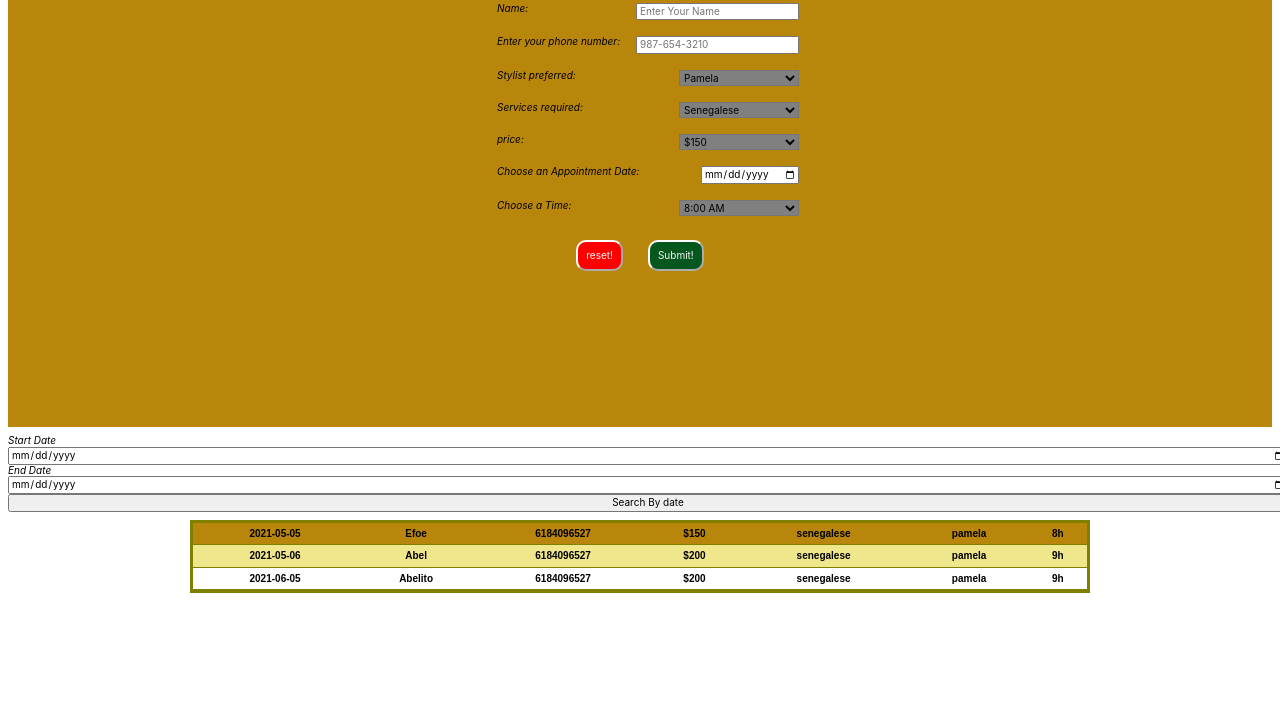
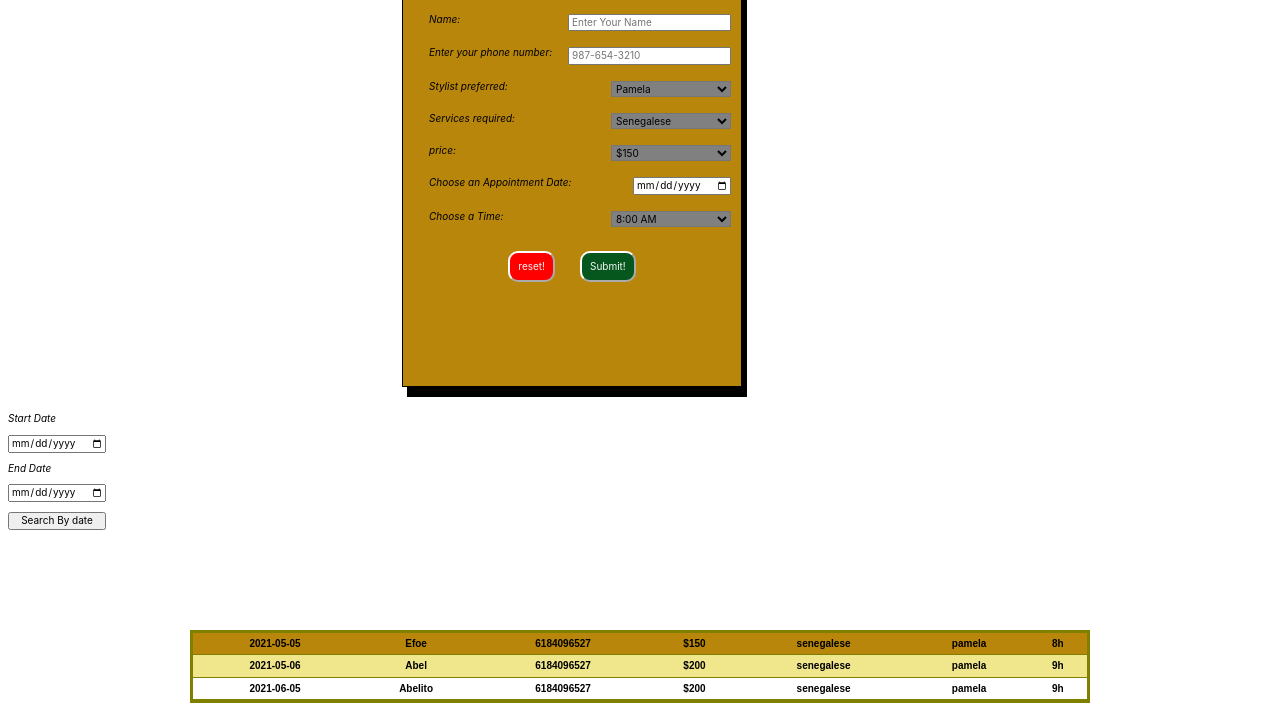
Before and after one commit to efoejean/Project1, a website: page index.html in a window 1280 px wide. Shown: the part 81-800 px from the top of the page. Drawn offline with nearby package versions, Linux system fonts and the light colour scheme.

Commit message:
add a root variable, center, filter  and style the form

```diff
--- a/style.css
+++ b/style.css
@@ -1,3 +1,7 @@
+:root {
+  --small-gap: 10px;
+  --medium-gap: 25px;
+}
 body {
   font-family: -apple-system, BlinkMacSystemFont, 'Segoe UI', Roboto, Oxygen,
     Ubuntu, Cantarell, 'Open Sans', 'Helvetica Neue', sans-serif;
@@ -5,13 +9,21 @@ body {
 }
 form {
   background-color: #b8860b;
-  height: 500px;
+  border: 1px solid;
+  box-shadow: 5px 10px;
+  height: 450px;
+  max-width: max-content;
   padding: 1em;
+}
+select {
+  background-color: grey;
+  width: 120px;
 }
 table {
   border: 3px solid olive;
   border-spacing: 0;
   margin: auto;
+  margin-top: 100px;
   width: 900px;
 }
 label {
@@ -34,10 +46,7 @@ tr:first-of-type {
 tr:hover {
   background-color: #f5f5f5;
 }
-select {
-  background-color: grey;
-  width: 120px;
-}
+
 .button {
   background-color: rgb(6, 87, 30);
   border-color: white;
@@ -50,6 +59,15 @@ select {
 }
 .button-reset {
   background-color: red;
+}
+.center {
+  margin: auto;
+  padding: 10px;
+  width: 40%;
+}
+.filter {
+  gap: var(--small-gap);
+  max-width: max-content;
 }
 .flex {
   display: flex;
@@ -64,7 +82,7 @@ select {
 }
 .flex-row {
   flex-direction: row;
-  gap: 25px;
+  gap: var(--medium-gap);
 }
 
 .flex-justify--content {
```
